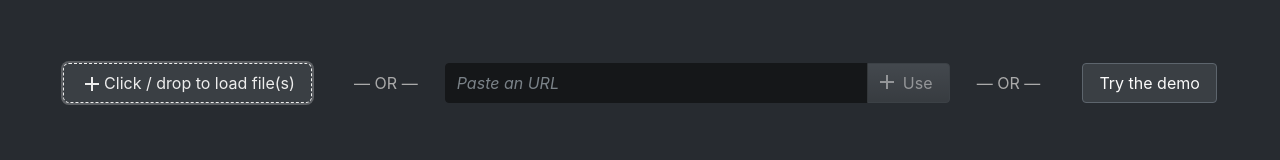
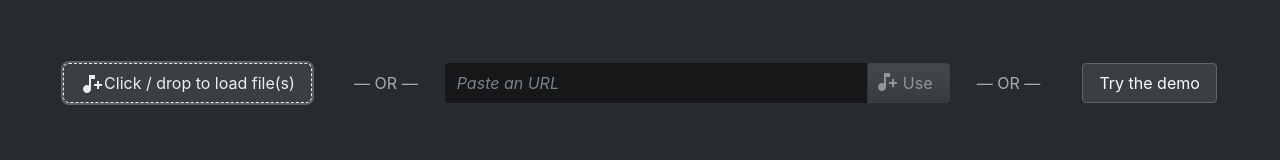
Before and after one commit to suterma/replayer-pwa, a Vue app: page /#/play in a window 1280 px wide. Before the commit this address led to /#/play. Shown: the part 201-361 px from the top of the page. Built offline with nearby package versions, Linux system fonts and the light colour scheme.

Commit message:
improved icon

```diff
--- a/src/components/MediaDropZone.vue
+++ b/src/components/MediaDropZone.vue
@@ -42,7 +42,7 @@ The URL input is wider, because it should be able to easily deal with lengthy in
                     <span>Click / drop to replace file</span>
                 </template>
                 <template v-else>
-                    <BaseIcon v-once :path="mdiPlus"  />
+                    <BaseIcon v-once :path="mdiMusicNotePlus"  />
                     <span class="is-hidden-desktop">Load file(s)</span>
                     <span class="is-hidden-touch"
                         >Click / drop to load file(s)</span
@@ -60,7 +60,7 @@ The URL input is wider, because it should be able to easily deal with lengthy in
                     title="Add media / expand drop zone"
                     @click="expand"
                 >
-                    <BaseIcon v-once :path="mdiPlus"  />
+                    <BaseIcon v-once :path="mdiMusicNotePlus"  />
                 </button>
             </div>
         </div>
@@ -115,7 +115,7 @@ The URL input is wider, because it should be able to easily deal with lengthy in
                             <span>Replace</span>
                         </template>
                         <template v-else>
-                            <BaseIcon v-once :path="mdiPlus" />
+                            <BaseIcon v-once :path="mdiMusicNotePlus" />
                             <span>Use</span>
                         </template>
                     </button>
@@ -144,7 +144,7 @@ import { ActionTypes } from '@/store/action-types';
 import { MutationTypes } from '@/store/mutation-types';
 import FileHandler from '@/store/filehandler';
 import BaseIcon from '@/components/icons/BaseIcon.vue';
-import { mdiSwapHorizontal, mdiPlus } from '@mdi/js';
+import { mdiSwapHorizontal, mdiMusicNotePlus } from '@mdi/js';
 
 /** Accepts input of files and URLs for tracks, by presenting a drop zone (with file input) and a URL text box
  * @remarks Supports collapsing the control after load, to keep the user more focused
@@ -203,7 +203,7 @@ export default defineComponent({
 
             /** Icons from @mdi/js */
             mdiSwapHorizontal: mdiSwapHorizontal,
-            mdiPlus: mdiPlus,
+            mdiMusicNotePlus: mdiMusicNotePlus,
         };
     },
     methods: {
```
